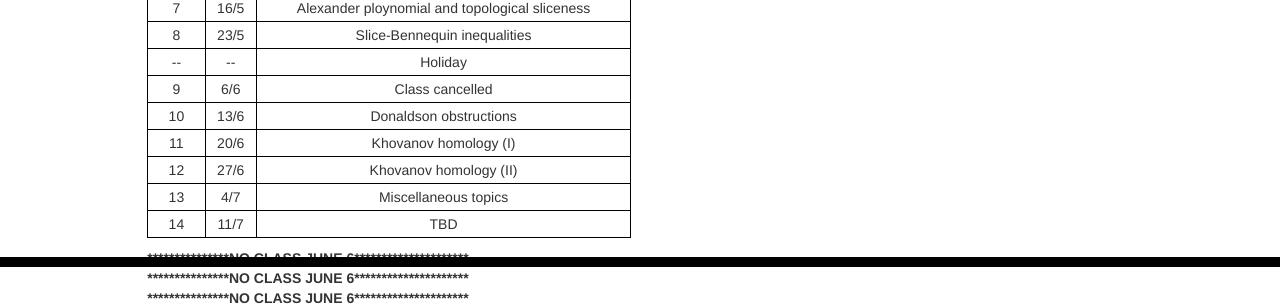
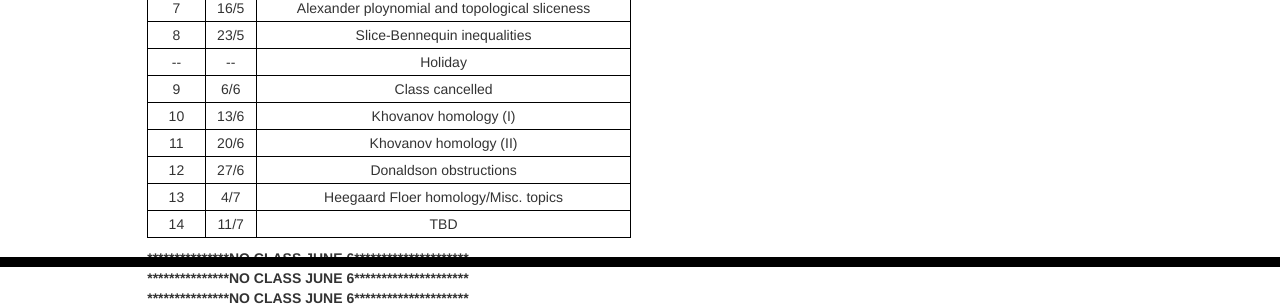
Before and after one commit to imsundberg/concordance, a Jekyll site: the page built from schedule/index.html, in a window 1280 px wide. Shown: the part 633-939 px from the top of the page. Built offline with Jekyll 4.4.1, drawn with Linux system fonts in a browser that asks for light colours.

Commit message:
Update index.html

```diff
--- a/schedule/index.html
+++ b/schedule/index.html
@@ -84,22 +84,22 @@ title: Schedule
 					<tr>
 						<td>10</td>
 						<td>13/6</td>
-						<td>Donaldson obstructions</td>
+						<td>Khovanov homology (I)</td>
 					</tr>
 					<tr>
 						<td>11</td>
 						<td>20/6</td>
-						<td>Khovanov homology (I)</td>
+						<td>Khovanov homology (II)</td>
 					</tr>
 					<tr>
 						<td>12</td>
 						<td>27/6</td>
-						<td>Khovanov homology (II)</td>
+						<td>Donaldson obstructions</td>
 					</tr>
 					<tr>
 						<td>13</td>
 						<td>4/7</td>
-						<td>Miscellaneous topics</td>
+						<td>Heegaard Floer homology/Misc. topics</td>
 					</tr>
 					<tr>
 						<td>14</td>
```
